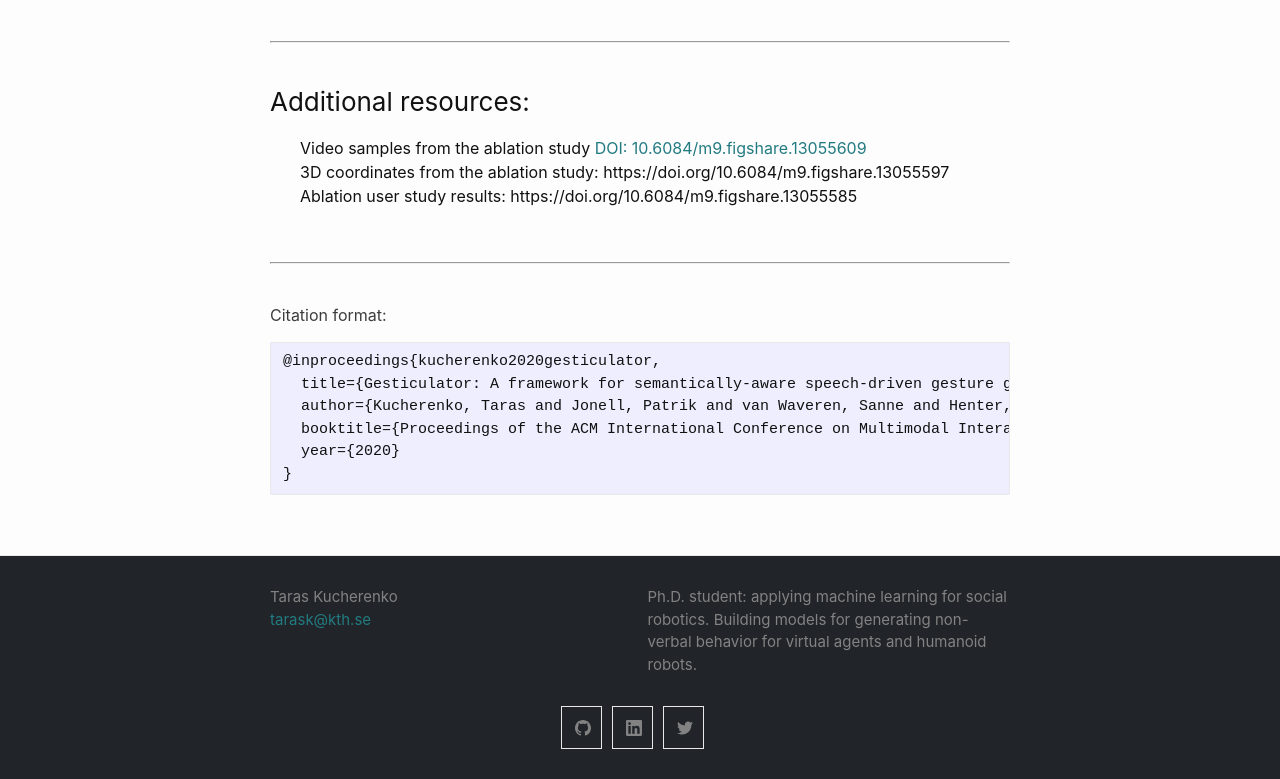
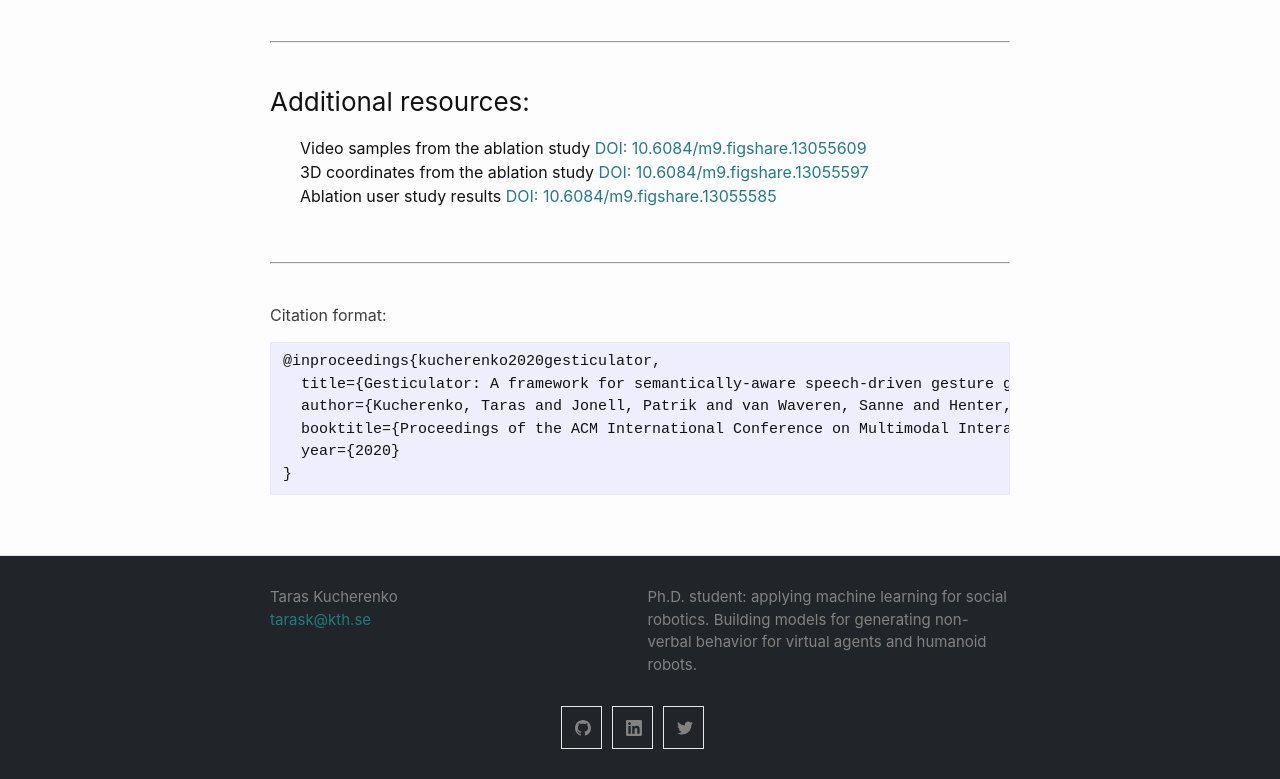
Before and after one commit to Svito-zar/Svito-zar.github.io, a Jekyll site: the page built from _posts/2020-08-03-Gesticulator.md, in a window 1280 px wide and 900 px high, scrolled down 1945 px, cut to the strip 121-900 px from the top of the window. Built offline with Jekyll 4.4.1, drawn with Linux system fonts in a browser that asks for light colours; some of the changed lines change nothing that is shown.

Commit message:
Fixing the update

```diff
--- a/_posts/2020-08-03-Gesticulator.md
+++ b/_posts/2020-08-03-Gesticulator.md
@@ -43,8 +43,8 @@ During speech, people spontaneously gesticulate, which plays a key role in conve
 
 ### Additional resources:
 1. Video samples from the ablation study [DOI: 10.6084/m9.figshare.13055609](https://doi.org/10.6084/m9.figshare.13055609)
-2. 3D coordinates from the ablation study: https://doi.org/10.6084/m9.figshare.13055597
-3. Ablation user study results: https://doi.org/10.6084/m9.figshare.13055585
+2. 3D coordinates from the ablation study [DOI: 10.6084/m9.figshare.13055597](https://doi.org/10.6084/m9.figshare.13055597)
+3. Ablation user study results [DOI: 10.6084/m9.figshare.13055585](https://doi.org/10.6084/m9.figshare.13055585)
 
 &nbsp;
 
```
